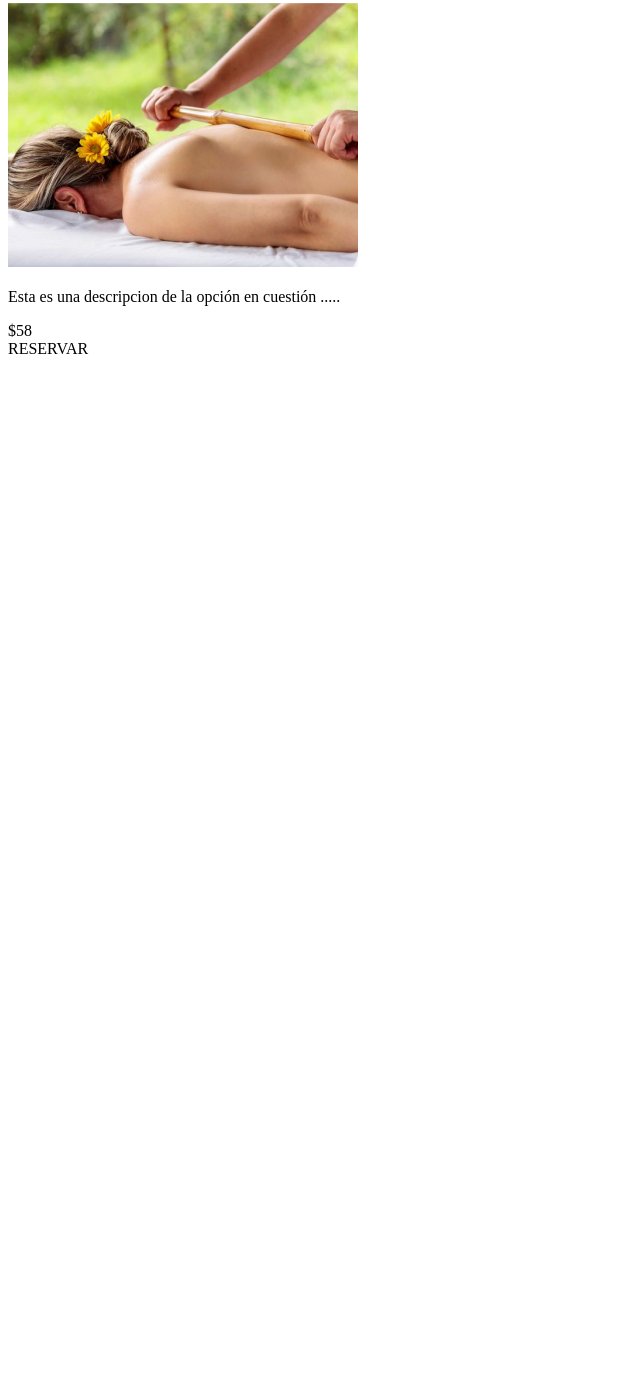
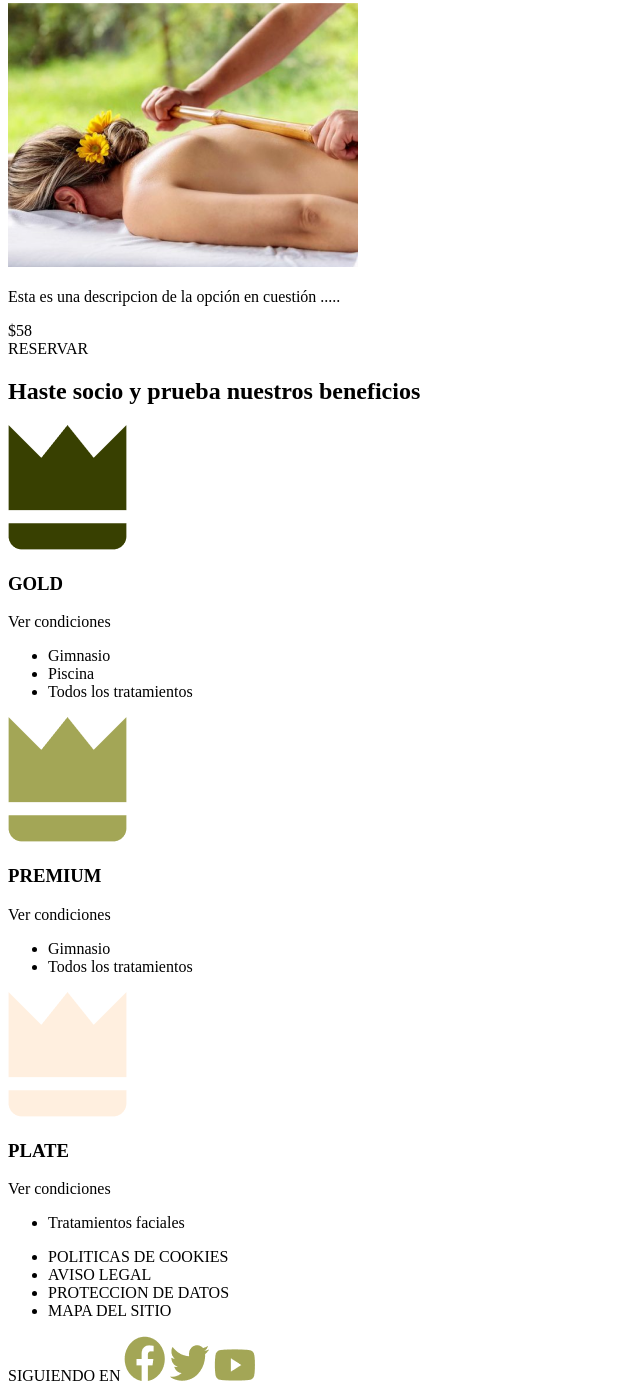
Before and after one commit to jeanpcot/jeanpcot.github.io, a plain HTML site: page index.html in a window 1280 px wide. Shown: the part 1245-2638 px from the top of the page, without its empty margins (0-640 px from the left). Before the commit the page ends 1611 px from the top, so only its background shows below. Drawn offline with Linux system fonts and the light colour scheme.

Commit message:
Modificación HTML y CSS

```diff
--- a/index.html
+++ b/index.html
@@ -1,10 +1,13 @@
 <!DOCTYPE html>
 <html lang="en">
+
 <head>
     <meta charset="UTF-8">
     <meta name="viewport" content="width=device-width, initial-scale=1.0">
     <title>Hola mundo</title>
+    <link rel="stylesheet" src="style.css">
 </head>
+
 <body>
     <nav>
         <ul>
@@ -15,9 +18,9 @@
             <li>CONTACTO</li>
         </ul>
 
+
         <div>
-            <div>
-                <div>
+            <div class="">
                 <img src="materia_tarea_spa\material_tarea\images\user.png" alt="imagen de usuario">
                 <span>Mi cuenta</span>
             </div>
@@ -27,7 +30,7 @@
                 <img src="materia_tarea_spa\material_tarea\images\arrow.png" alt="flecha hacia abajo">
             </div>
         </div>
-        </div>
+
     </nav>
 
     <div>
@@ -36,10 +39,12 @@
     </div>
     <div>
         <div>
-            <span>RESERVA TU CITA:</span><div></div>
+            <span>RESERVA TU CITA:</span>
+            <div></div>
         </div>
         <div>
-            <span>CÓDIGO PROMOCIONAL:</span><div></div>
+            <span>CÓDIGO PROMOCIONAL:</span>
+            <div></div>
         </div>
     </div>
     <div class="menu">
@@ -57,7 +62,8 @@
         <div class="tarjetaOpcion">
             <div>
                 <h3>Masaje relajante</h3>
-                <img src="materia_tarea_spa\material_tarea\images\relajante.png" alt="imagen de señora siendo masajeada">
+                <img src="materia_tarea_spa\material_tarea\images\relajante.png"
+                    alt="imagen de señora siendo masajeada">
                 <p>Esta es una descripcion de la opción en cuestión .....</p>
             </div>
             <div>
@@ -68,7 +74,8 @@
         <div class="tarjetaOpcion">
             <div>
                 <h3>Masaje con banbú</h3>
-                <img src="materia_tarea_spa\material_tarea\images\bambu.png" alt="imagen de un masaje de espalda realizado con un palo de bambú">
+                <img src="materia_tarea_spa\material_tarea\images\bambu.png"
+                    alt="imagen de un masaje de espalda realizado con un palo de bambú">
                 <p>Esta es una descripcion de la opción en cuestión .....</p>
             </div>
             <div>
@@ -77,6 +84,51 @@
             </div>
         </div>
     </div>
+    <div class="menuMembresias">
+        <h2>Haste socio y prueba nuestros beneficios</h2>
+        <div class="tarjetaMembresia">
+            <img src="materia_tarea_spa\material_tarea\images\gold.png" alt="imagen de logo membresia gold">
+            <h3>GOLD</h3>
+            <div>Ver condiciones</div>
+            <ul>
+                <li>Gimnasio</li>
+                <li>Piscina</li>
+                <li>Todos los tratamientos</li>
+            </ul>
+        </div>
+        <div class="tarjetaMembresia">
+            <img src="materia_tarea_spa\material_tarea\images\premium.png" alt="imagen de logo membresia premium">
+            <h3>PREMIUM</h3>
+            <div>Ver condiciones</div>
+            <ul>
+                <li>Gimnasio</li>
+                <li>Todos los tratamientos</li>
+            </ul>
+        </div>
+        <div class="tarjetaMembresia">
+            <img src="materia_tarea_spa\material_tarea\images\plate.png" alt="imagen de logo membresia plate">
+            <h3>PLATE</h3>
+            <div>Ver condiciones</div>
+            <ul>
+                <li>Tratamientos faciales</li>
+            </ul>
+        </div>
+    </div>
+    <footer>
+        <ul>
+            <li>POLITICAS DE COOKIES</li>
+            <li>AVISO LEGAL</li>
+            <li>PROTECCION DE DATOS</li>
+            <li>MAPA DEL SITIO</li>
+        </ul>
+        <div>
+            <span>SIGUIENDO EN</span>
+            <img src="materia_tarea_spa\material_tarea\images\rs_facebook.png" alt="imagen de logo de facebook">
+            <img src="materia_tarea_spa\material_tarea\images\rs_twiter.png" alt="imagen de logo de twiter">
+            <img src="materia_tarea_spa\material_tarea\images\rs_youtube.png" alt="imagen de logo de youtube">
+        </div>
+    </footer>
 
 </body>
+
 </html>
--- a/style.css
+++ b/style.css
@@ -0,0 +1,3 @@
+*{
+    border: 1px solid red;
+}
```
Lines whose indentation alone changed are shown as unchanged.
